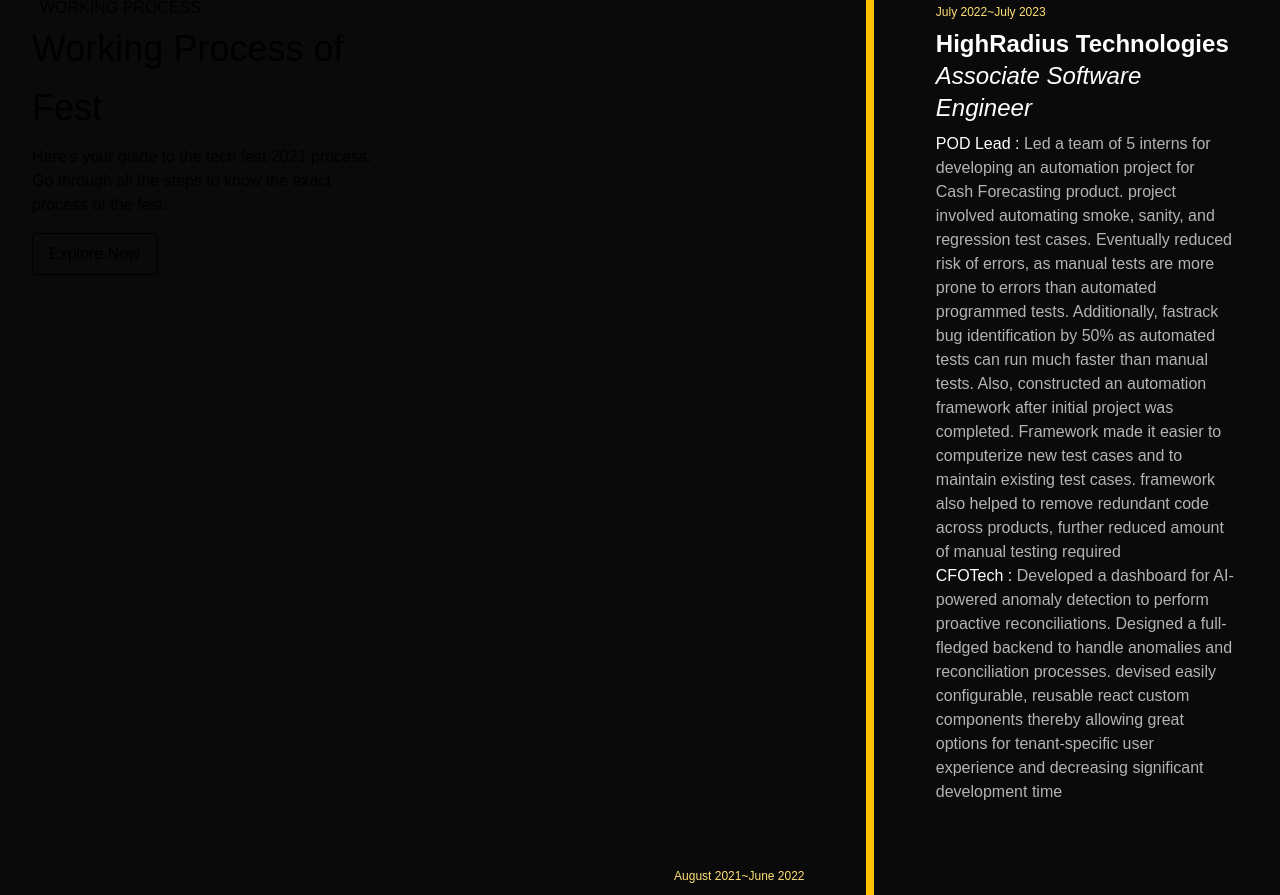
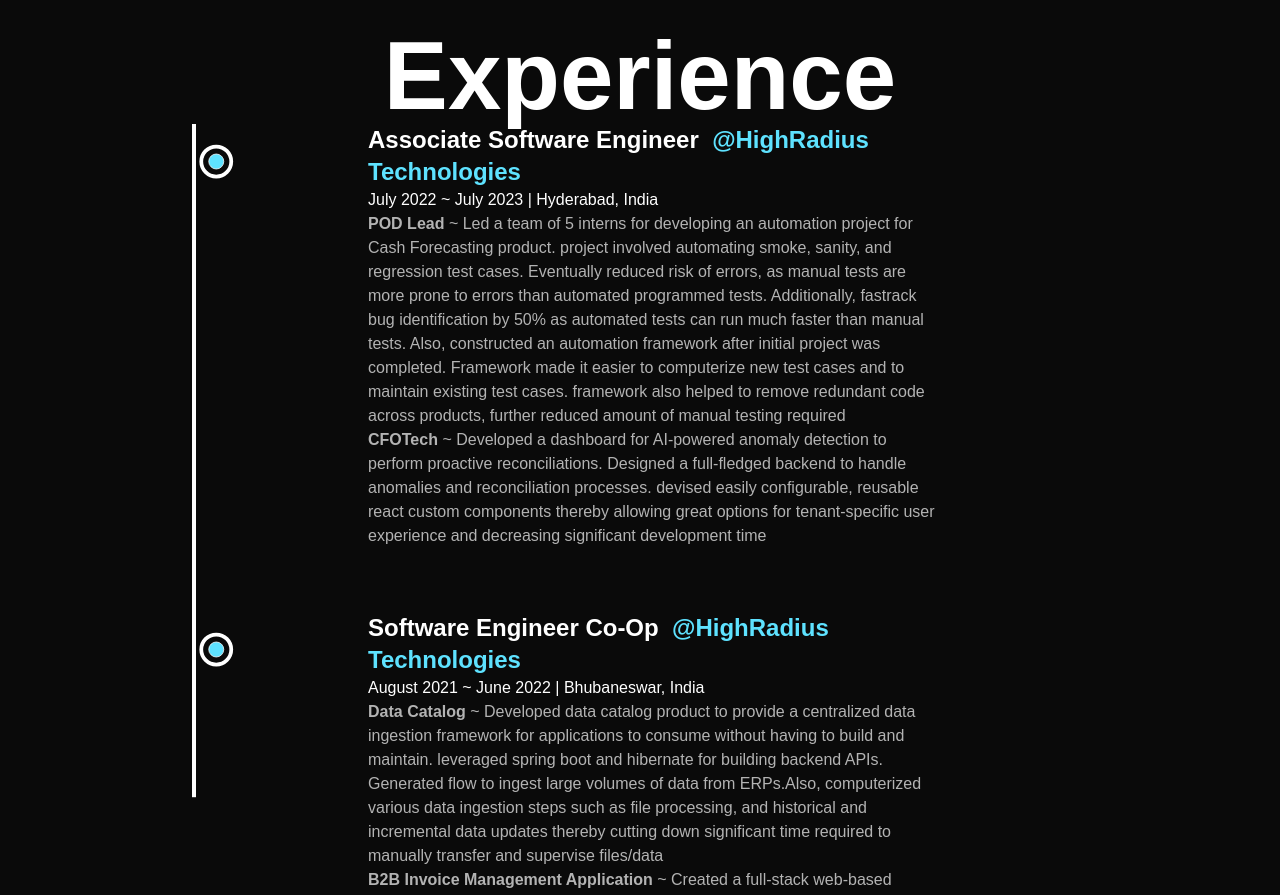
Before and after one commit to hrishikesh2708/portfolio, a React (Create React App) app: page / in a window 1280 px wide. Shown: the part 1940-2835 px from the top of the page. Built offline with nearby package versions, Linux system fonts and the light colour scheme.

Commit message:
experience update

```diff
--- a/src/components/Experience.js
+++ b/src/components/Experience.js
@@ -1,5 +1,6 @@
-import React from "react";
-
+import React, { useRef } from "react";
+import { useScroll, motion } from "framer-motion";
+import ScrollIcon from "./ScrollIcon";
 function Experience() {
   const content = [
     // {
@@ -87,118 +88,69 @@
       project: [
         {
           title: "Heart Attack Risk Prediction",
-          discription: ` Conducted exploratory data analysis and preprocessed data to devise ML models to
+          discription: `Conducted exploratory data analysis and preprocessed data to devise ML models to
       anticipate heart attacks using K-nearest neighbor, decision tree, random forest, SVM, and logistic regression to predict heart
       attacks in patients.`,
         },
       ],
     },
   ];
+
+  const Details = ({ ...args }) => {
+    const reference = useRef(null);
     return (
-    <div id="experience">
-      <h4 class="text-md font-bold dark:text-white p-1 m-2 underline underline-offset-8">
-        Experience
-      </h4>
-      <section>
-        <div class="bg-black text-white py-8">
-          <div class="container mx-auto flex flex-col items-start md:flex-row my-12 md:my-24">
-            <div class="flex flex-col w-full sticky md:top-36 lg:w-1/3 mt-2 md:mt-12 px-8">
-              <p class="ml-2 text-yellow-300 uppercase tracking-loose">
-                Working Process
-              </p>
-              <p class="text-3xl md:text-4xl leading-normal md:leading-relaxed mb-2">
-                Working Process of Fest
-              </p>
-              <p class="text-sm md:text-base text-gray-50 mb-4">
-                Here’s your guide to the tech fest 2021 process. Go through all
-                the steps to know the exact process of the fest.
-              </p>
-              <a
-                href="#"
-                class="bg-transparent mr-auto hover:bg-yellow-300 text-yellow-300 hover:text-white rounded shadow hover:shadow-lg py-2 px-4 border border-yellow-300 hover:border-transparent"
+      <li
+        ref={reference}
+        class="my-8 first:mt-0 last:mb-0 w-[60%] mx-auto flex flex-col items-center justify-between text-shade-1"
       >
-                Explore Now
+        <ScrollIcon reference />
+        <div>
+          <h3 class=" capitalize font-bold text-2xl">
+            {args.role}&nbsp;
+            <a href="#" class="text-accent-3 capitalize">
+              {" "}
+              @{args.company}
             </a>
-            </div>
-            <div class="ml-0 md:ml-12 lg:w-2/3 sticky">
-              <div class="container mx-auto w-full h-full">
-                <div class="relative wrap overflow-hidden p-10 h-full">
-                  <div class="border-2-2 border-accent-2 absolute h-full border right-border-radius"></div>
-                  <div class="border-2-2 border-accent-2 absolute h-full border left-border-radius"></div>
-                  {content.map((element, index) => {
-                    return index % 2 === 0 ? (
-                      <>
-                        <div class="mb-8 flex justify-between items-center w-full right-timeline text-shade-1">
-                          <div class="order-1 w-5/12"></div>
-                          <div class="order-1  w-5/12 px-1 py-4 text-left">
-                            <p class="mb-2 text-xs text-accent-2">
-                              {element.startDate}
-                              {`~`}
-                              {element?.endDate}
-                            </p>
-                            <h5 class="font-bold text-md md:text-2xl">
-                              {element?.company}
-                            </h5>
-                            <h4 class="mb-2 italic text-xs md:text-2xl">
-                              {element?.role}
-                            </h4>
-                            {element?.project.map((ele) => {
+          </h3>
+          <span class="capitalize font-medium">
+            {args.startDate}
+            {" ~ "}
+            {args.endDate} | {args.location}
+          </span>
+          {args.project.map((ele) => {
             return (
-                                <p class="text-xs md:text-base leading-tight text-shade-1 text-opacity-100">
-                                  {ele?.title}
-                                  {` : `}
-                                  <span class="text-xs md:text-base leading-tight text-shade-2 text-opacity-100">
-                                    {ele?.discription}
-                                  </span>
+              <p class="font-medium w-full text-shade-2">
+                <span class="font-bold">{ele.title}</span>
+                {" ~ "}
+                {ele.discription}
               </p>
             );
           })}
         </div>
+      </li>
+    );
+  };
+  const ref = useRef(null);
+  const { scrollYProgress } = useScroll({
+    target: ref,
+    offset: ["start end", "center start"],
+  });
+  return (
+    <div class="my-64">
+      <h2 class=" font-bold text-shade-1 text-8xl w-full text-center">
+        Experience
+      </h2>
+      <div ref={ref} class="w-[75%] mx-auto relative">
+        <motion.div
+          style={{ scaleY: scrollYProgress }}
+          class="absolute left-8 top-0 w-[4px] h-full bg-shade-1 origin-top"
+        ></motion.div>
+        <ul class="w-full flex flex-col items-start justify-between ml-4">
+          {content.map((ele) => {
+            return <Details {...ele} />;
+          })}
+        </ul>
       </div>
-                      </>
-                    ) : (
-                      <>
-                        <div class="mb-8 flex justify-between flex-row-reverse items-center w-full left-timeline text-shade-1">
-                          <div class="order-1 w-5/12"></div>
-                          <div class="order-1 w-5/12 px-1 py-4 text-right">
-                            <p class="mb-2 text-xs text-accent-2">
-                              {element.startDate}
-                              {`~`}
-                              {element?.endDate}
-                            </p>
-                            <h4 class="font-bold text-md md:text-2xl">
-                              {element?.company}
-                            </h4>
-                            <h4 class="mb-2 italic text-xs md:text-2xl">
-                              {element?.role}
-                            </h4>
-                            {element?.project.map((ele) => {
-                              return (
-                                <p class="text-xs md:text-base leading-tight text-shade-1 text-opacity-100">
-                                  {ele?.title}
-                                  {` : `}
-                                  <span class="text-xs md:text-base leading-tight text-shade-2 text-opacity-100">
-                                    {ele?.discription}
-                                  </span>
-                                </p>
-                              );
-                            })}
-                          </div>
-                        </div>
-                      </>
-                    );
-                  })}
-                </div>
-                <img
-                  class="mx-auto -mt-36 md:-mt-36"
-                  src="https://user-images.githubusercontent.com/54521023/116968861-ef21a000-acd2-11eb-95ac-a34b5b490265.png"
-                  alt="rocket"
-                />
-              </div>
-            </div>
-          </div>
-        </div>
-      </section>
     </div>
   );
 }
--- /dev/null
+++ b/src/components/ScrollIcon.js
@@ -0,0 +1,31 @@
+import React from "react";
+import { motion, useScroll } from "framer-motion";
+
+function ScrollIcon({ reference }) {
+  const { scrollYProgress } = useScroll({
+    target: reference,
+    offset: ["center end", "center center"],
+  });
+  return (
+    <figure class="absolute left-0 stroke-shade-1">
+      <svg width="75" height="75" viewBox="0 0 100 100">
+        <circle
+          cx="75"
+          cy="50"
+          r="20"
+          class="stroke-accent-3 stroke-1 fill-none"
+        />
+        <motion.circle
+          cx="75"
+          cy="50"
+          r="20"
+          class="stroke-[5px] fill-shade-5"
+          style={{ pathLength: scrollYProgress }}
+        />
+        <circle cx="75" cy="50" r="10" class="stroke-1 fill-accent-3" />
+      </svg>
+    </figure>
+  );
+}
+
+export default ScrollIcon;
```
Lines whose indentation alone changed are shown as unchanged.
